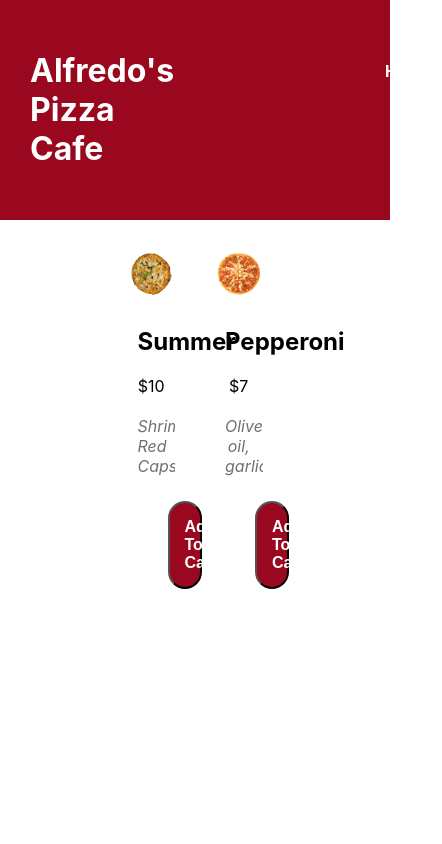
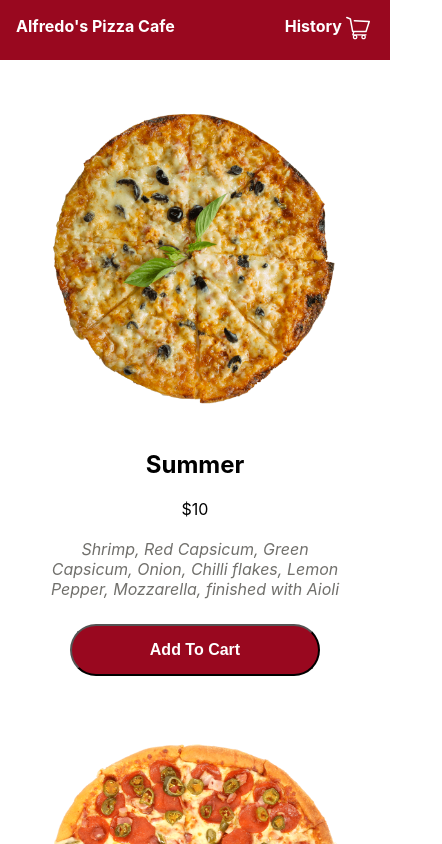
Before and after one commit to dsmontoya/alfredos-pizza-cafe, a React (Create React App) app: page / in a window 390 px wide. Shown: the top 844 px of the page, 442 px wide, since content can reach past the window. Built offline with nearby package versions, Linux system fonts and the light colour scheme.

Commit message:
use flexbox and media queries

```diff
--- a/src/App.css
+++ b/src/App.css
@@ -26,6 +26,17 @@
   margin-left: 25%;
   text-align: left;
   font-size: 2em;
+}
+
+.flex-container {
+  margin: 0;
+  padding: 0;
+  display: flex;
+}
+
+.row            {
+  -webkit-flex-direction: row;
+  flex-direction: row;
 }
 
 .App {
@@ -62,20 +73,34 @@
   background-color: #99081f;
 }
 
+.Header-container {
+  padding: 1em;
+}
+
+.Header__nav {
+  margin-left: auto;
+}
+
+.Header h1 {
+  margin: 0;
+  padding: 0.67em;
+}
+
 .Header a {
   text-decoration: none;
   color: white;
   font-weight: bold;
 }
 
-
 .Header-item {
   list-style: none;
+  padding: 0.67em;
+  font-size: 2em;
 }
 
-.Header-cart {
+/* .Header-cart {
   padding-top: 0;
-}
+} */
 
 .Message {
   width: 50%;
@@ -106,3 +131,18 @@
     transform: rotate(360deg);
   }
 }
+
+@media only screen and (max-width: 768px) {
+  /* For mobile phones: */
+  [class*="col-"] {
+    width: 100%;
+  }
+}
+
+@media only screen and (max-width: 768px) {
+  /* For mobile phones: */
+  .Header-item, .Header h1 {
+    font-size: 1em;
+    padding: 0;
+  }
+}
--- a/src/App.js
+++ b/src/App.js
@@ -78,17 +78,16 @@
   return (
     <div className="App">
       <Router>
-        <header className="Header col-12">
-          <div className="col-3">
+        <header className="Header flex-container">
+          <div className="Header-container row">
             <Link to="/">
               <h1 className="Header-title">Alfredo's Pizza Cafe</h1>
             </Link>
           </div>
-          <div className="col-7"></div>
-          <nav className="col-2">
-            <ul>
-              <li className="Header-item col-7"><Link to="/history"><span className='Header-history'>History</span></Link></li>
-              <li className="Header-item Header-cart col-5"><Link to="/cart"><CartButton numberOfProducts={numberOfProducts()}></CartButton></Link></li>
+          <nav className="Header-container Header__nav row">
+            <ul className='flex-container'>
+              <li className="Header-item row"><Link to="/history"><span className='Header-history'>History</span></Link></li>
+              <li className="Header-item Header-cart row"><Link to="/cart"><CartButton numberOfProducts={numberOfProducts()}></CartButton></Link></li>
             </ul>
           </nav>
         </header>
--- a/src/cart/CartButton.css
+++ b/src/cart/CartButton.css
@@ -1,12 +1,12 @@
-.CartButton {
+/* .CartButton {
   width: 100%;
-}
+} */
 
 .CartButton-counter {
   position: absolute;
-  margin-left: 0.9%;
-  padding: 0.10% 0.50%;
-  font-size: 1.3em;
+  padding: 0.7em 1em;
+  margin-left: 2.1em;
+  font-size: 0.33em;
   border-radius: 50%;
   background-color: yellow;
   color: black;
@@ -14,6 +14,7 @@
 }
 
 .CartButton-image {
-  width: 100%;
+  height: 1.5em;
+  width: 2em;
   fill: white;
 }
--- a/src/products/Product.css
+++ b/src/products/Product.css
@@ -94,3 +94,14 @@
   border-radius: 50px;
   padding: 15px;
 }
+
+@media only screen and (max-width: 768px) {
+  /* For mobile phones: */
+  [class*="Product-"] {
+    width: 100%;
+  }
+  [class*="ProductList"] {
+    width: 100%;
+    margin: 0;
+  }
+}
```
